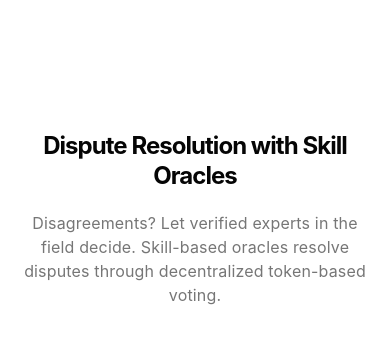
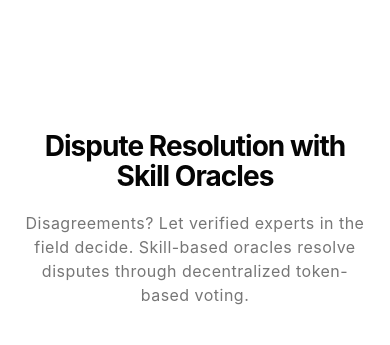
Before and after one commit to jeevithdharanish/OpenWork-pro, a React (Vite) app: page / in a window 390 px wide. Shown: the part 5160-5505 px from the top of the page. Built offline with nearby package versions, Linux system fonts and the light colour scheme.

Commit message:
mobile changes part-4 dispute-section

```diff
--- a/src/pages/LandingPage/components/DisputeSection/DisputeSection.css
+++ b/src/pages/LandingPage/components/DisputeSection/DisputeSection.css
@@ -480,7 +480,7 @@
     color: var(--Base-Black, #050505);
     text-align: center;
     font-family: inter, sans-serif;
-    font-size: 24px;
+    font-size: 28px;
     font-style: normal;
     font-weight: 700;
     line-height: 30px; /* 125% */
@@ -501,7 +501,7 @@
     color: var(--Gray-Dark, #767676);
     text-align: center;
     font-family: inter, sans-serif;
-    letter-spacing: 0.01em;
+    letter-spacing: 0.03em;
     font-size: 16px;
     font-style: normal;
     font-weight: 400;
```
